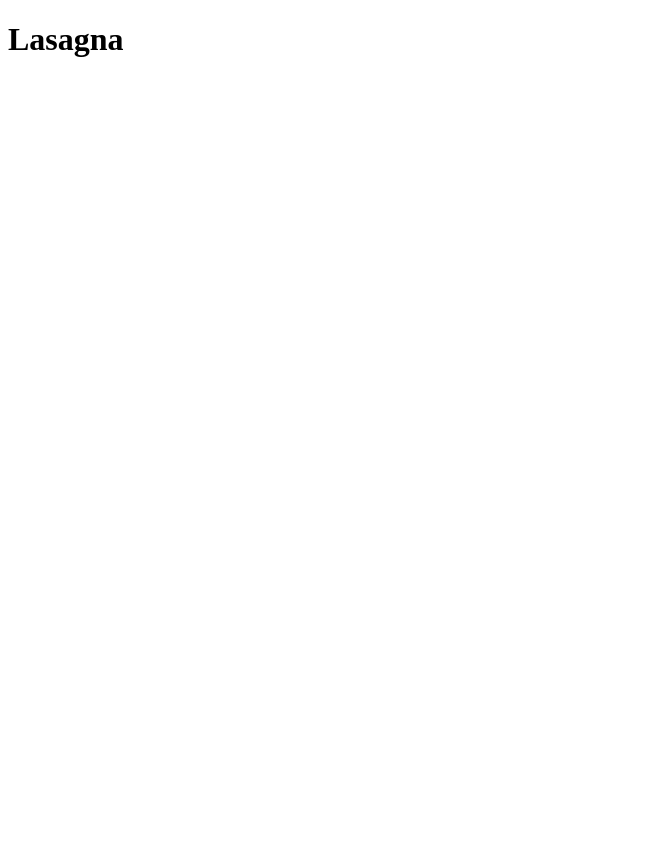
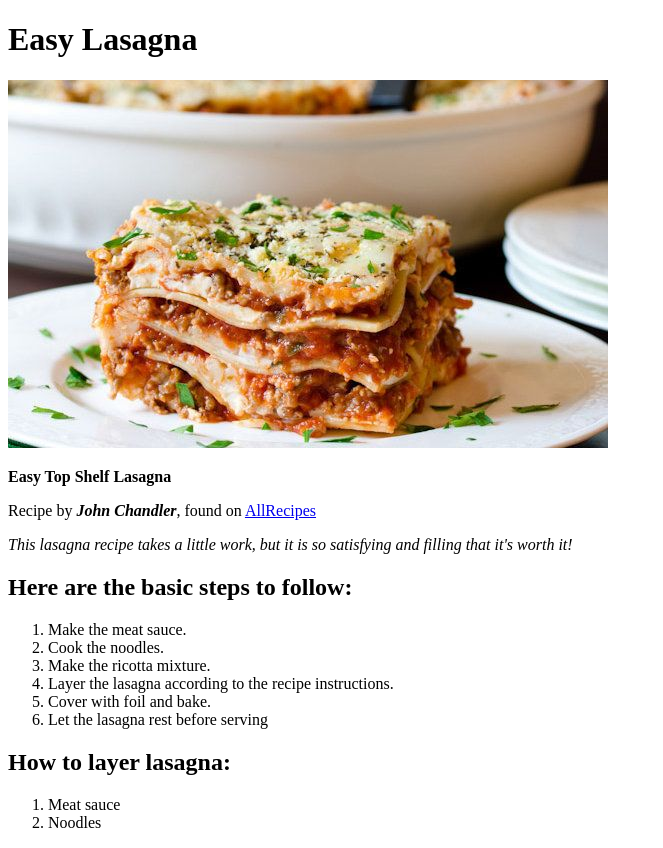
Before and after one commit to Cordbond/odin-recipes, a plain HTML site: page recipes/lasagna.html in a window 1280 px wide. Shown: the whole page, without its empty margins (0-663 px from the left). Before the commit the page ends 800 px from the top, so only its background shows below. Drawn offline with Linux system fonts and the light colour scheme.

Commit message:
Nearly finish the lasagna recipe page

```diff
--- a/recipes/lasagna.html
+++ b/recipes/lasagna.html
@@ -5,8 +5,31 @@
 
   </head>
   <body>
-    <h1>Lasagna</h1>
+    <h1>Easy Lasagna</h1>
 
+    <img src="lasagna.jpg" alt="Lasagna">
+    <p></p>
+    <p><strong>Easy Top Shelf Lasagna</strong></p>
+    <p>Recipe by <strong><em>John Chandler</em></strong>,
+      found on <a href="https://www.allrecipes.com/recipe/23600/worlds-best-lasagna/">
+      AllRecipes</a></p>
+    <p><em>This lasagna recipe takes a little work,
+      but it is so satisfying and filling that it's worth it!</em></p>
+    <p></p>
+    <H2>Here are the basic steps to follow:</H2>
+    <ol>
+      <li>Make the meat sauce.</li>
+      <li>Cook the noodles.</li>
+      <li>Make the ricotta mixture.</li>
+      <li>Layer the lasagna according to the recipe instructions.</li>
+      <li>Cover with foil and bake.</li>
+      <li>Let the lasagna rest before serving</li>
+    </ol>
+    <H2>How to layer lasagna:</H2>
+    <ol>
+      <li>Meat sauce</li>
+      <li>Noodles</li>
+    </ol>
   </body>
 
 
```
Also changed, not shown: recipes/lasagna.jpeg (added), recipes/lasagna.jpg (added).
